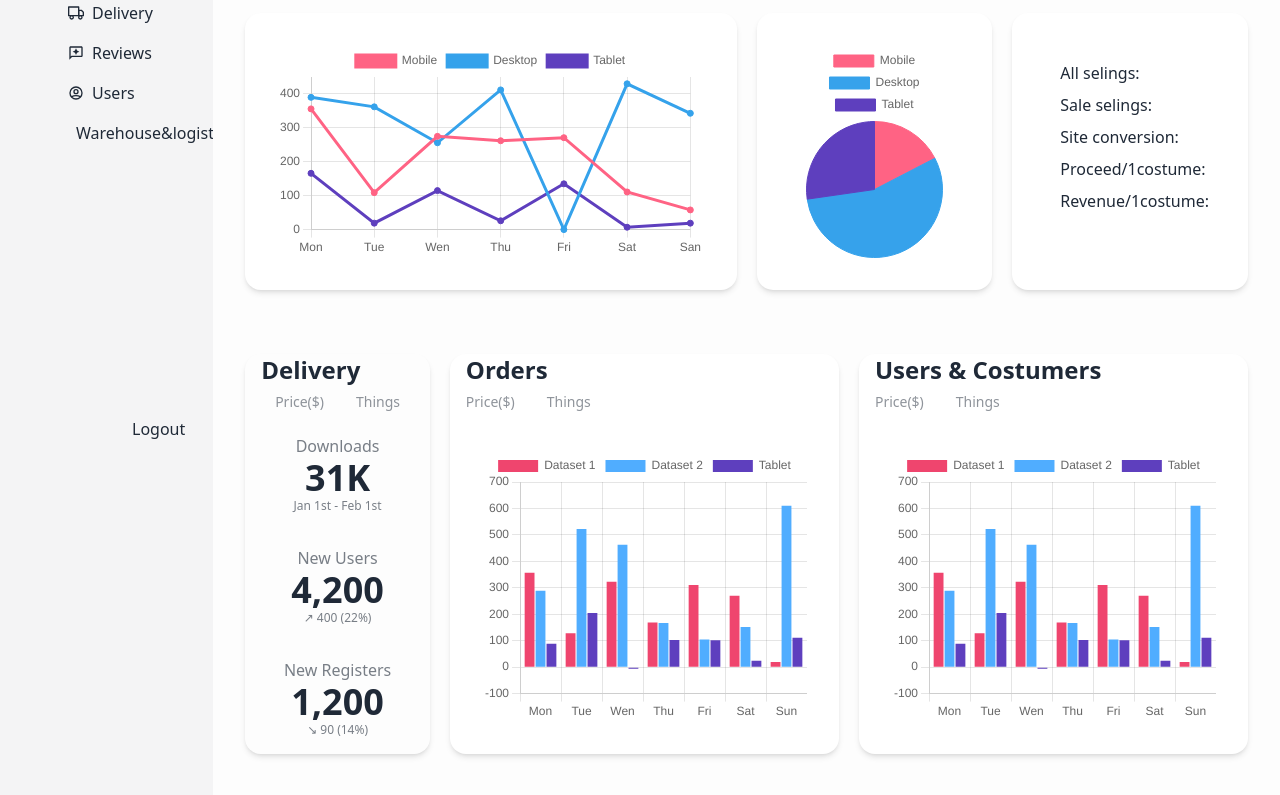
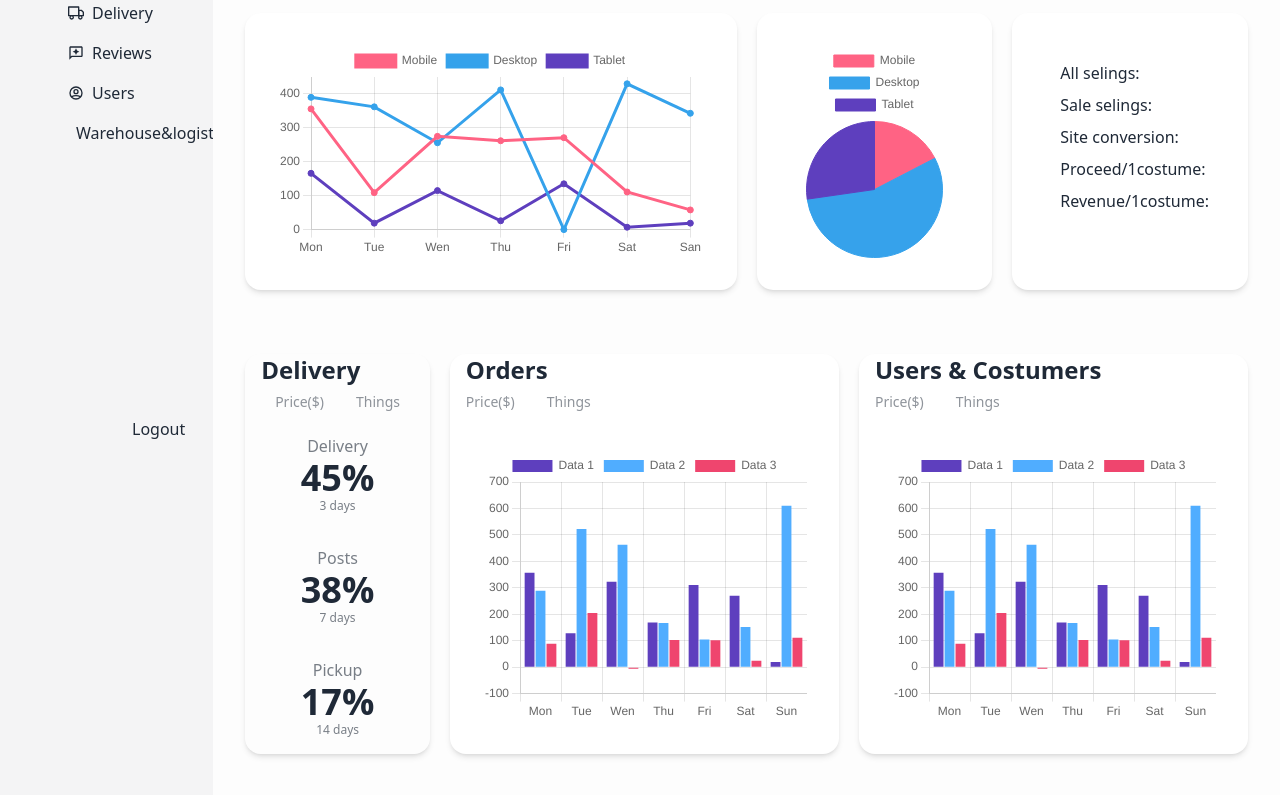
Before and after one commit to stefanAntonic/dashboard-app, a React (Create React App) app: page / in a window 1280 px wide. Shown: the part 359-1154 px from the top of the page. Built offline with nearby package versions, Linux system fonts and the light colour scheme.

Commit message:
added value props

```diff
--- a/src/components/charts/Barchart.jsx
+++ b/src/components/charts/Barchart.jsx
@@ -1,7 +1,6 @@
 import { ChartType } from "../../utils/ChartType";
 import CustomChart from "./Chart.js";
 import { faker } from "@faker-js/faker";
-
 
 export const options = {
   responsive: true,
@@ -9,44 +8,39 @@ export const options = {
   stacked: false,
   plugins: {
     legend: {
-      position: 'top',
+      position: "top",
     },
     title: {
       display: false,
-      text: '',
+      text: "",
     },
   },
 };
 
-const labels = ['Mon', 'Tue', 'Wen', 'Thu', 'Fri', 'Sat', 'Sun'];
+const labels = ["Mon", "Tue", "Wen", "Thu", "Fri", "Sat", "Sun"];
 
 export const data = {
   labels,
   datasets: [
     {
-      label: 'Dataset 1',
+      label: "Data 1",
       data: labels.map(() => faker.datatype.number({ min: 0, max: 401 })),
-      backgroundColor: 'rgb(239,69,110)',
+      backgroundColor: "rgb(94, 63, 190)",
     },
     {
-      label: 'Dataset 2',
+      label: "Data 2",
       data: labels.map(() => faker.datatype.number({ min: 0, max: 610 })),
-      backgroundColor: 'rgb(80,173,255)',
+      backgroundColor: "rgb(80,173,255)",
     },
     {
-      label: "Tablet",
+      label: "Data 3",
       data: labels.map(() => faker.datatype.number({ min: -10, max: 220 })),
-      backgroundColor: "rgb(94, 63, 190)",
+      backgroundColor: "rgb(239,69,110)",
     },
   ],
 };
 
-
-
-
 function Barchart() {
-  return (
-    <CustomChart type={ChartType.Bar} options={options} data={data} />
-  )
+  return <CustomChart type={ChartType.Bar} options={options} data={data} />;
 }
-export default Barchart
+export default Barchart;
--- a/src/components/content/Content.jsx
+++ b/src/components/content/Content.jsx
@@ -5,14 +5,15 @@ import DeliveryStats from "./DeliveryStats";
 import OrdersBarChart from "./OrdersBarChart";
 import UsersCostumersBarChart from "./UsersCostumersBarChart";
 
-function Content() {
+
+function Content(data) {
   return (
     <div className="bg-[#FDFDFD] col-span-10 ">
       <Heading />
       <Tabs />
       <MoneySelling />
       <div className=" flex flex-col justify-center md:grid grid-cols-5 lg:grid grid-cols-5 xl:grid grid-cols-5  gap-5 mt-16 mb-16 place-content-evenly  pl-8 pr-8 box-border">
-        <DeliveryStats />
+        <DeliveryStats data={data} />
         <OrdersBarChart />
         <UsersCostumersBarChart />
       </div>
--- a/src/components/content/DeliveryStats.jsx
+++ b/src/components/content/DeliveryStats.jsx
@@ -1,6 +1,6 @@
 import { handleActiveText } from "../../utils/helpers";
 
-function DeliveryStats() {
+function DeliveryStats({ data: { data } }) {
   const handleClick = (e) => {
     handleActiveText(e);
   };
@@ -17,23 +17,15 @@ function DeliveryStats() {
           Things
         </a>
       </div>
-      <div className="stat">
-        <div className="stat-title">Downloads</div>
-        <div className="stat-value">31K</div>
-        <div className="stat-desc">Jan 1st - Feb 1st</div>
-      </div>
-
-      <div className="stat">
-        <div className="stat-title">New Users</div>
-        <div className="stat-value">4,200</div>
-        <div className="stat-desc">↗︎ 400 (22%)</div>
-      </div>
-
-      <div className="stat">
-        <div className="stat-title">New Registers</div>
-        <div className="stat-value">1,200</div>
-        <div className="stat-desc">↘︎ 90 (14%)</div>
-      </div>
+      {data.map((element, i) => {
+        return (
+          <div className="stat" key={i}>
+            <div className="stat-title">{element.title}</div>
+            <div className="stat-value">{element.value}</div>
+            <div className="stat-desc">{element.description}</div>
+          </div>
+        );
+      })}
     </div>
   );
 }
--- a/src/components/sidebar/Sidebar.jsx
+++ b/src/components/sidebar/Sidebar.jsx
@@ -3,6 +3,7 @@ import { FiTruck } from "react-icons/fi";
 import { MdOutlineReviews } from "react-icons/md";
 import { HiOutlineUserCircle } from "react-icons/hi";
 import { TbHierarchy2, TbLogout } from "react-icons/tb";
+
 import useWindowDimensions from "../../utils/getWindowDimension";
 
 function Sidebar() {
@@ -26,9 +27,9 @@ function Sidebar() {
                     className="inline-block w-5 h-5 stroke-current"
                   >
                     <path
-                      stroke-linecap="round"
-                      stroke-linejoin="round"
-                      stroke-width="2"
+                      strokeLinecap="round"
+                      strokeLinejoin="round"
+                      strokeWidth="2"
                       d="M4 6h16M4 12h16M4 18h16"
                     ></path>
                   </svg>
--- a/src/pages/Dashboard.jsx
+++ b/src/pages/Dashboard.jsx
@@ -1,11 +1,30 @@
 import Content from "../components/content/Content";
 import Sidebar from "../components/sidebar/Sidebar";
 
+
 function Dashboard() {
+  const data = [
+    {
+      title: 'Delivery',
+      value: '45%',
+      description: '3 days'
+    },
+    {
+      title: 'Posts',
+      value: '38%',
+      description: '7 days'
+    },
+    {
+      title: 'Pickup',
+      value: '17%',
+      description: '14 days'
+    },
+  ]
+
   return (
     <div className="grid h-screen lg:grid-cols-12 md:grid-cols-12 xl:grid-cols-12 2xl:grid-cols-12">
       <Sidebar />
-      <Content />
+      <Content  data={data}/>
     </div>
   );
 }
```
